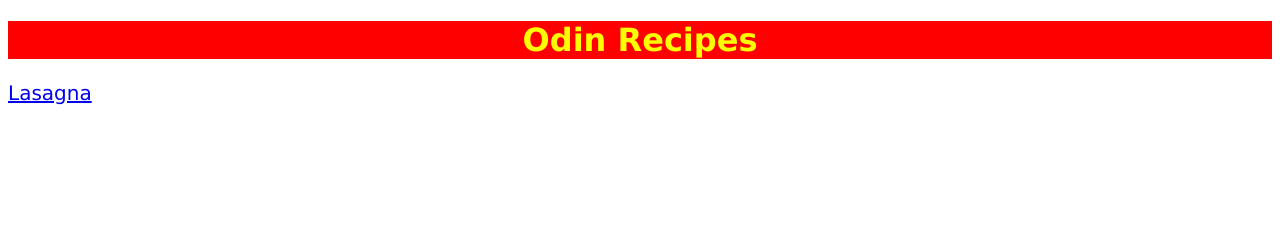
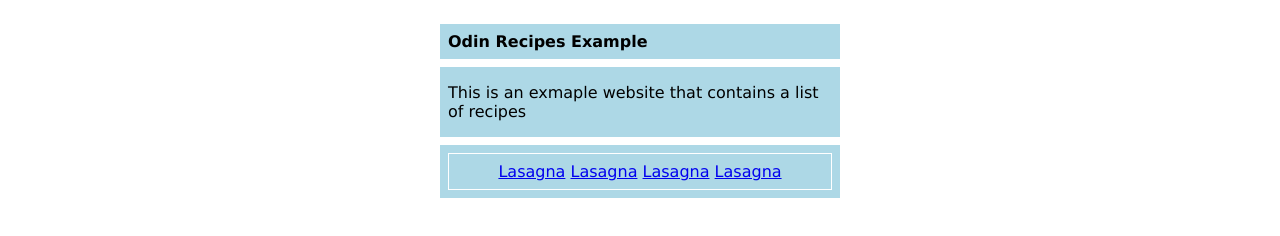
Before and after one commit to mmrupard/odin-recipes, a plain HTML site: page index.html in a window 1280 px wide. Drawn offline with Linux system fonts and the light colour scheme.

Commit message:
The landing page has been cleaned up to look a little nicer and there are more lasagna links

```diff
--- a/index.html
+++ b/index.html
@@ -7,7 +7,19 @@
   </head>
 
   <body>
-    <h1 class="heading">Odin Recipes</h1>
-    <a class="lasagna" href="./recipes/lasagna.html">Lasagna</a>
+    <div class="card">
+      <h1 class="title">Odin Recipes Example</h1>
+      <div class="description">
+        This is an exmaple website that contains a list of recipes
+      </div>
+      <div class="recipe-container">
+        <ul class="recipe-list">
+          <a href="./recipes/lasagna.html">Lasagna</a>
+          <a href="./recipes/lasagna.html">Lasagna</a>
+          <a href="./recipes/lasagna.html">Lasagna</a>
+          <a href="./recipes/lasagna.html">Lasagna</a>
+        </ul>
+      </div>
+    </div>
   </body>
 </html>
--- a/style.css
+++ b/style.css
@@ -1,15 +1,40 @@
 body {
+  background-color: white;
   font-family: Verdana, Geneva, Tahoma, sans-serif;
 }
 
-.heading {
-  background-color: red;
-  color: yellow;
-  text-align: center;
+.card {
+  width: 400px;
+  background: #fff;
+  margin: 16px auto;
+  padding: 8px;
 }
 
-.lasagna {
-  font-size: 20px;
+.title {
+  background-color: lightblue;
+  padding: 8px;
+  margin-top: 0px;
+  margin-bottom: 8px;
+  font-size: 16px;
+}
+
+.description {
+  background: lightblue;
+  margin-bottom: 8px;
+  padding: 16px 8px;
+}
+
+.recipe-container {
+  background: lightblue;
+  text-align: center;
+  padding: 8px;
+}
+
+.recipe-list {
+  border: 1px solid white;
+  display: block;
+  margin: 0 auto;
+  padding: 8px 24px;
 }
 
 .lasagnaBody {
```
Also changed, not shown: recipes/lasagna.html (+1 -1 lines).
